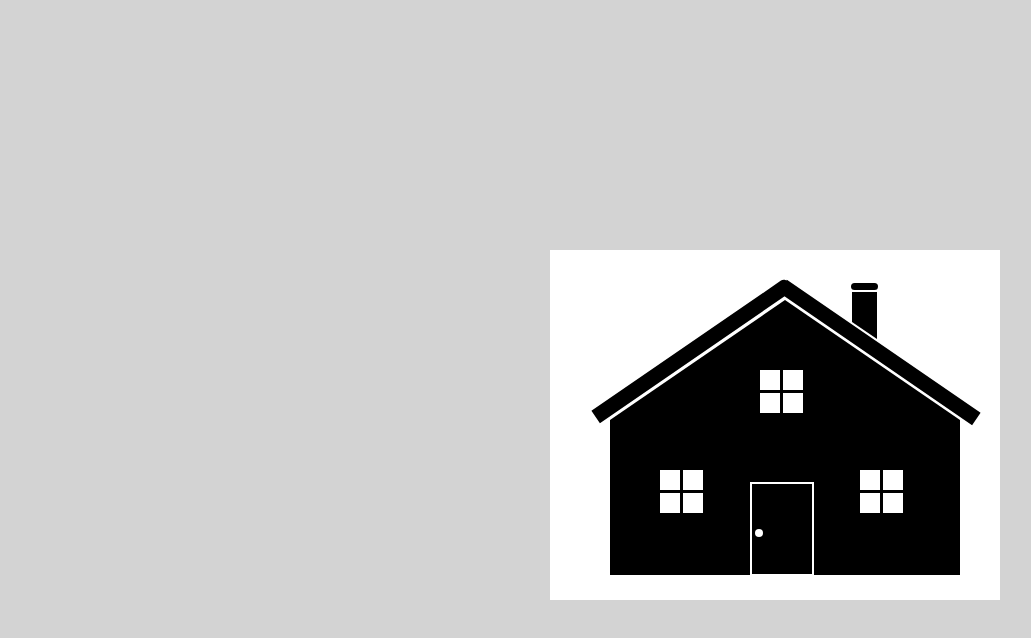
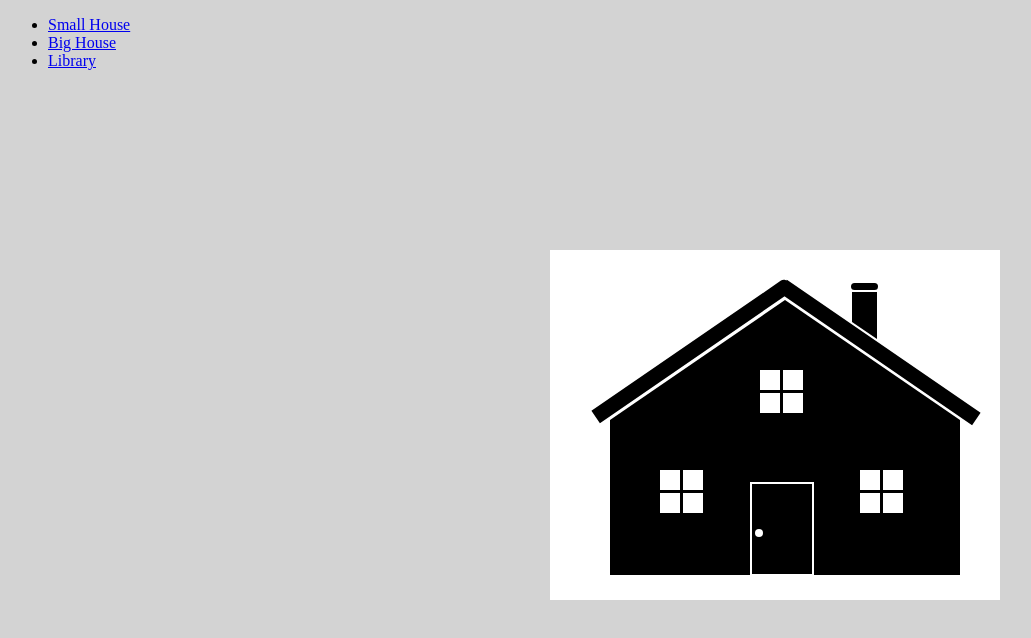
Before and after one commit to CodeYourFuture/build-a-house, a plain HTML site: page small_house.html in a window 1280 px wide. Shown: the whole page, without its empty margins (0-1031 px from the left). Drawn offline with Linux system fonts and the light colour scheme.

Commit message:
added navigation to all the pages

```diff
--- a/small_house.html
+++ b/small_house.html
@@ -6,6 +6,13 @@
     <link rel="stylesheet" href="style/style.css" >
 </head>
 <body id="small_house">
+    <nav>
+        <ul>
+            <li><a href="small_house.html">Small House</a></li>
+            <li><a href="big_house.html">Big House</a></li>
+            <li><a href="library.html">Library</a></li>
+        </ul>
+    </nav>
     <div id="container">
           <div id="base"></div>
           <div id="top_floor"></div>
```
Also changed, not shown: big_house.html (+7 -0 lines), library.html (+7 -0 lines).
